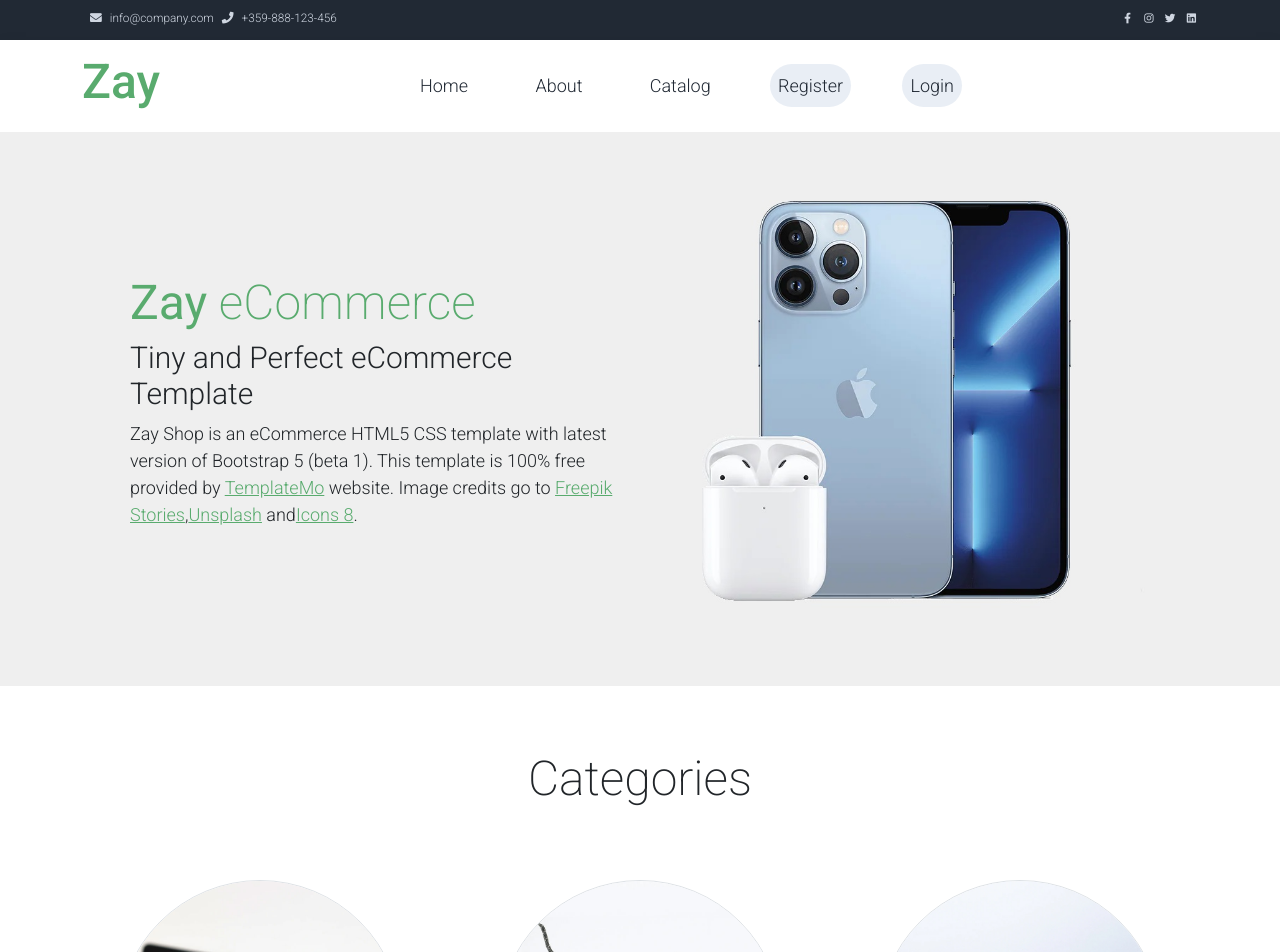
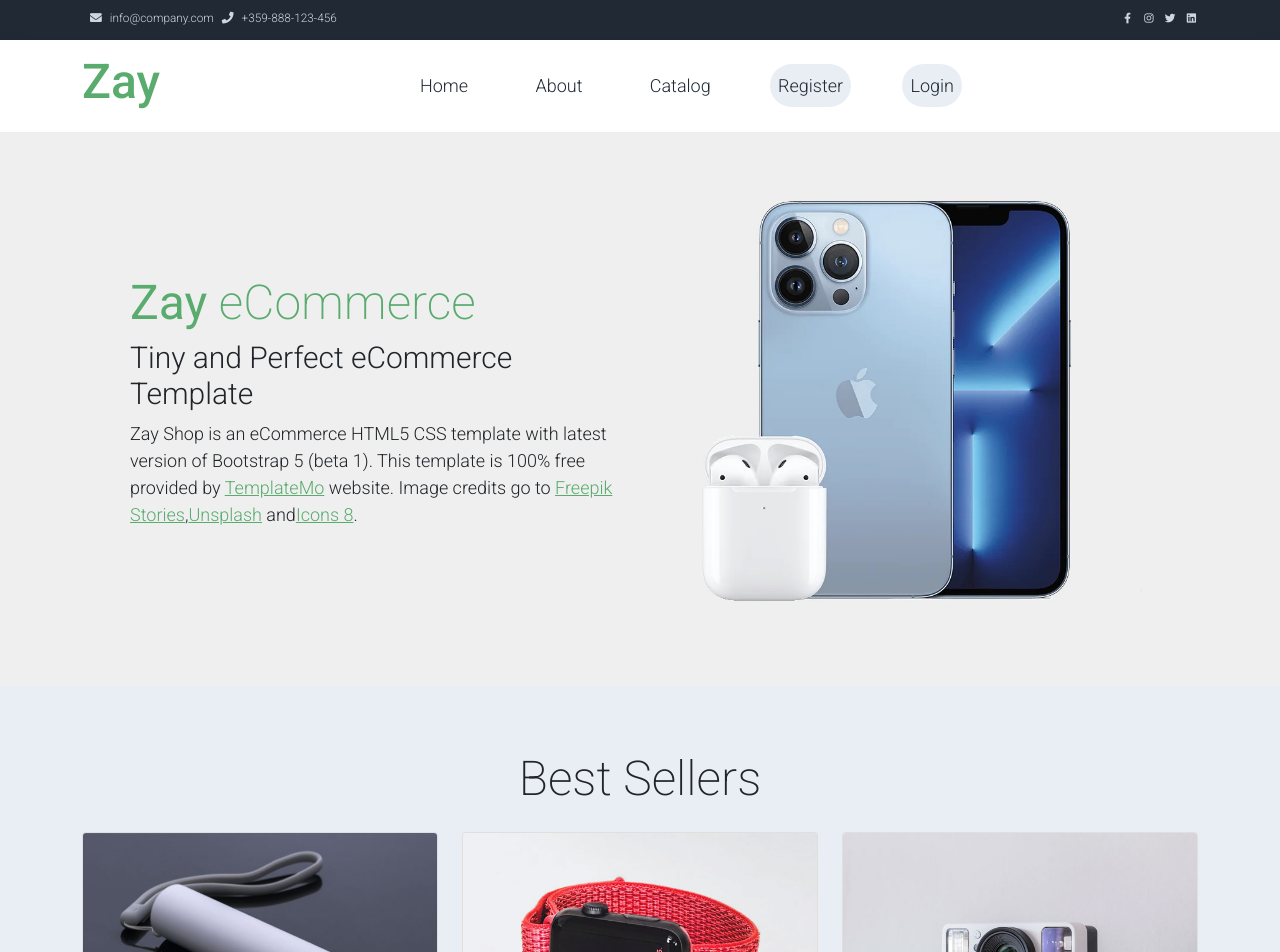
Before and after one commit to Dimitar-Stoimenov/react-softuni-project, a React (Create React App) app: page / in a window 1280 px wide. Shown: the top 952 px of the page. Built offline with nearby package versions, Linux system fonts and the light colour scheme.

Commit message:
move categories component to /catalog

```diff
--- a/src/App.js
+++ b/src/App.js
@@ -42,11 +42,11 @@
 						element={
 							<>
 								<MainPicture />
-								<Categories />
 								<BestSellers />
 							</>
 						}
 					/>
+					<Route path="/catalog" element={<Categories />} />
 					<Route path="/login" element={<Login />} />
 					<Route path="/logout" element={<Logout />} />
 					<Route path="/register" element={<Register />} />
```
